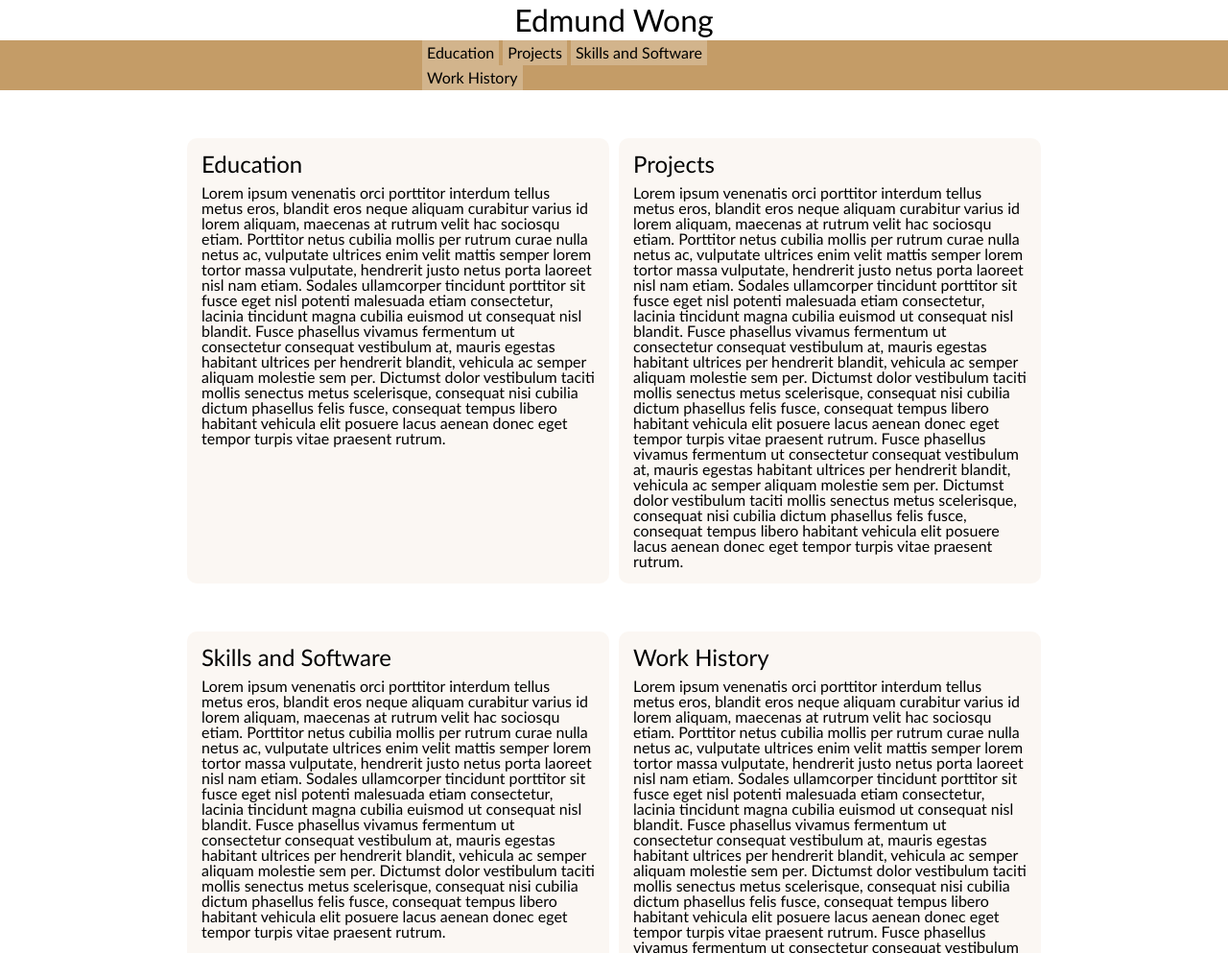
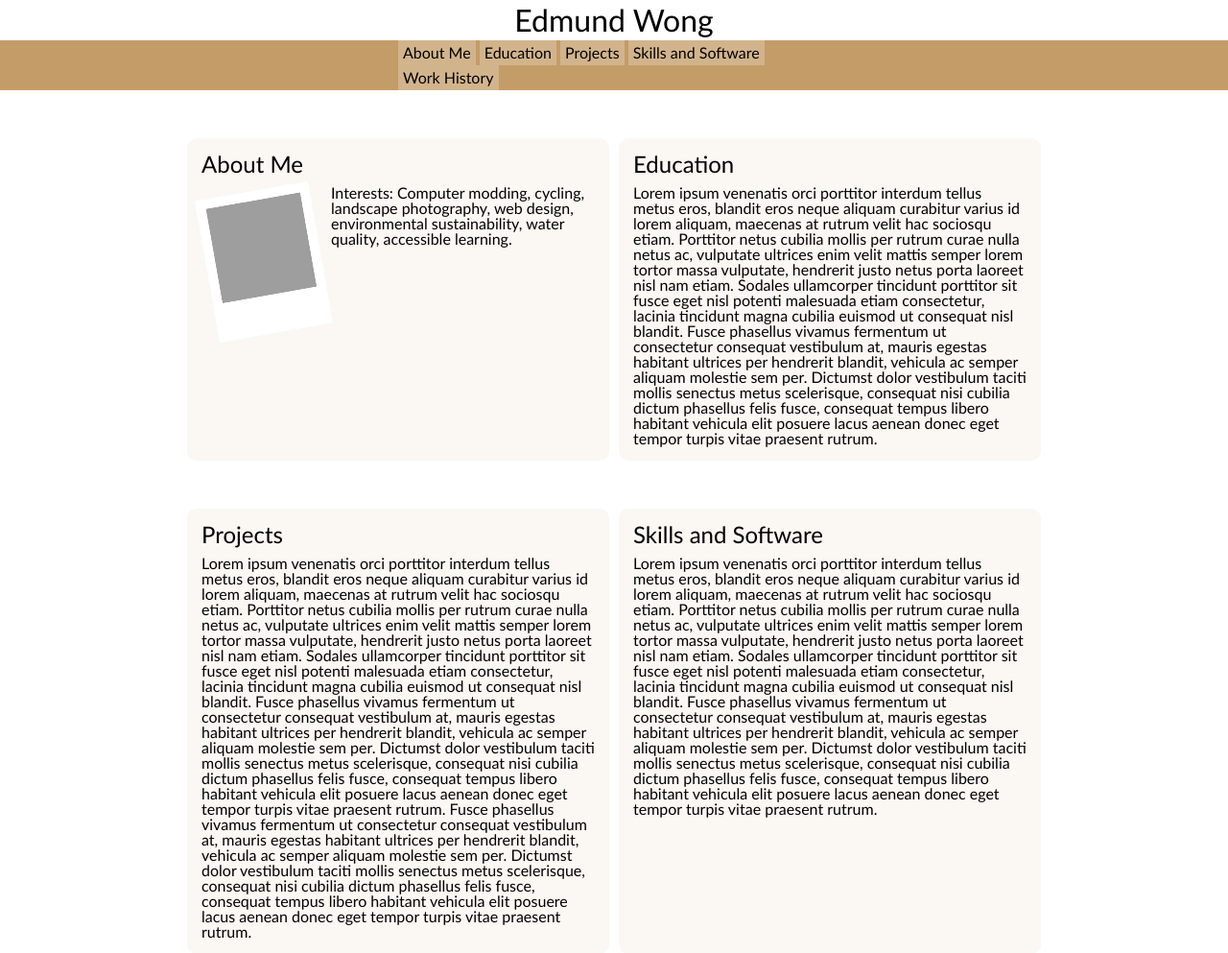
Before and after one commit to MonochromED/Resume-Site, a PHP site: page /resume.html in a window 1280 px wide. Shown: the top 993 px of the page at 96% size. Run offline with PHP 8.4, Linux system fonts and the light colour scheme; style sheets or scripts are compiled from the project's sources; grey boxes are pictures that could not be loaded.

Commit message:
Added slot for profile photo
Addition of profile image slot to digital resume page and styling for poloroid style photos.

```diff
--- a/assets/css/resume.css
+++ b/assets/css/resume.css
@@ -40,7 +40,7 @@ nav {
   nav .button:hover {
     background-color: #e0ccb1; }
   nav .button_container {
-    width: 400px;
+    width: 450px;
     margin-left: auto;
     margin-right: auto; }
 
@@ -92,6 +92,36 @@ nav {
 
   100% {
     background-color: white; } }
+/*----------Image Styling-------------*/
+.poloroid_style {
+  padding-top: 10px;
+  padding-left: 10px;
+  padding-right: 10px;
+  padding-bottom: 40px;
+  background-color: white; }
+
+#personal_picture {
+  width: 100px;
+  height: 100px; }
+
+.tilt_10degree_cc {
+  transform-origin: 50% 50%;
+  transform: rotate(-10deg);
+  -ms-transform: rotate(-10deg);
+  /*IE 9*/
+  -webkit-transform: rotate(-10deg);
+  /*Opera, Chrome, and Safari*/ }
+
+.picture_container {
+  display: inline-block;
+  padding: 10px; }
+
+.float_image_container_left {
+  float: left; }
+
+.float_image_container_right {
+  float: right; }
+
 /*------------------Responsive Web Design Content Placement------------------*/
 @media screen and (min-width: 480px) {
   body section {
--- a/assets/css/resume.scss
+++ b/assets/css/resume.scss
@@ -61,7 +61,7 @@ nav{
   }
 
   .button_container{
-    width: 400px;
+    width: 450px;
     margin-left: auto;
     margin-right: auto;
 
@@ -120,6 +120,43 @@ nav{
   100% {background-color: white; }
 }
 
+
+/*----------Image Styling-------------*/
+.poloroid_style{
+  padding-top: 10px;
+  padding-left: 10px;
+  padding-right: 10px;
+  padding-bottom: 40px;
+  background-color: white;
+
+}
+
+#personal_picture{
+  width: 100px;
+  height: 100px;
+
+}
+
+.tilt_10degree_cc{
+  transform-origin: 50% 50%;
+  transform: rotate(-10deg);
+  -ms-transform: rotate(-10deg); /*IE 9*/
+  -webkit-transform: rotate(-10deg); /*Opera, Chrome, and Safari*/
+}
+
+.picture_container{
+  display: inline-block;
+  padding: 10px;
+}
+
+//For text wrapping
+.float_image_container_left{
+  float: left;
+}
+
+.float_image_container_right{
+  float: right;
+}
 
 
 /*------------------Responsive Web Design Content Placement------------------*/
--- a/resume.html
+++ b/resume.html
@@ -20,6 +20,7 @@
 
   <nav>
     <div class="button_container">
+      <a href="#about_me"><div class="button smoothscroll">About Me</div></a>
       <a href="#education"><div class="button smoothscroll">Education</div></a>
       <a href="#projects"><div class="button">Projects</div></a>
       <a href="#skills"><div class="button">Skills and Software</div></a>
@@ -29,6 +30,19 @@
   </nav>
   <div class="main_content">
 
+    <section id="about_me">
+      <h2>About Me</h2>
+
+
+      <div class="tilt_10degree_cc picture_container float_image_container_left">
+        <img class="poloroid_style" id="personal_picture" src="assets/images/person_pic.png"/>
+      </div>
+      <p>
+        Interests: Computer modding, cycling, landscape photography, web design, environmental sustainability, water quality, accessible learning.
+
+
+      </p>
+    </section>
 
     <section id="education">
       <h2>Education</h2>
```
